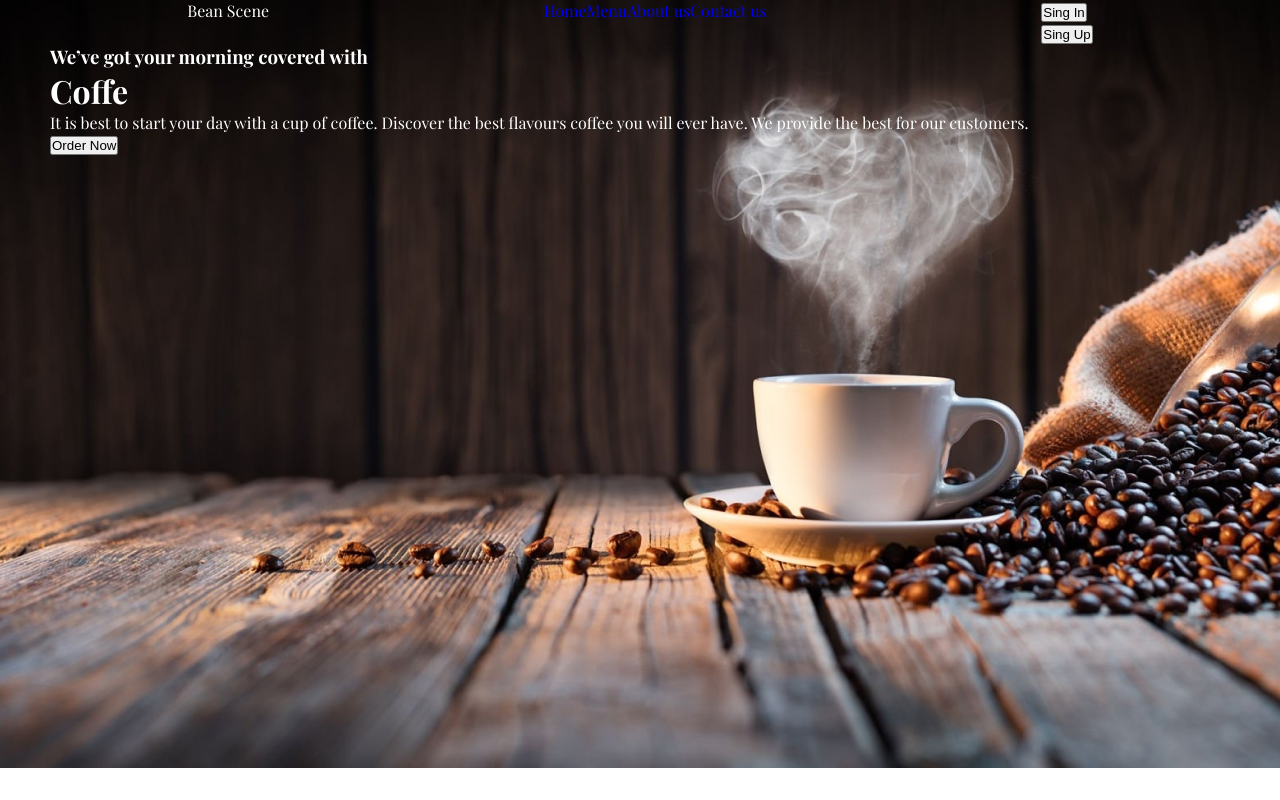
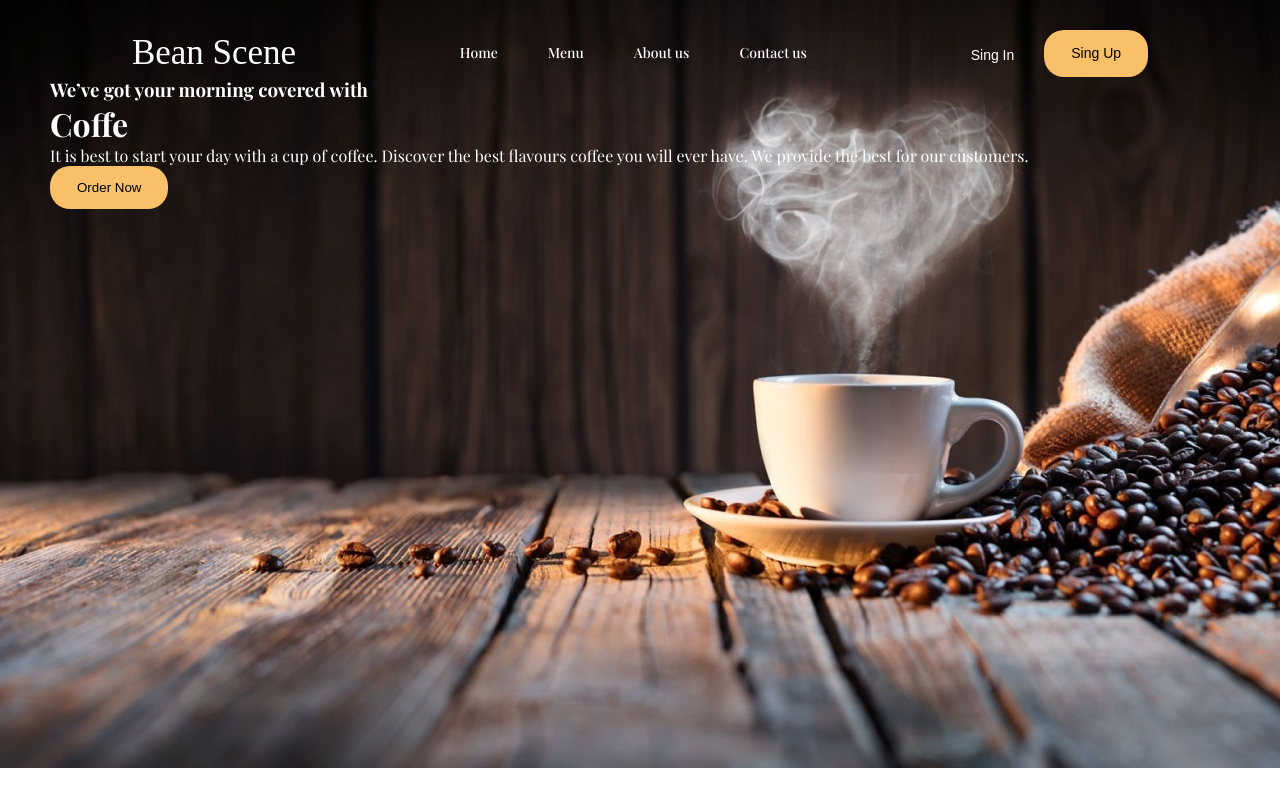
Before and after one commit to Crusaderchan/Kursova-Web-Coffe, a plain HTML site: page index.html in a window 1280 px wide. Shown: the top 800 px of the page. Drawn offline with nearby package versions, Linux system fonts and the light colour scheme; a web font is replaced by a local one.

Commit message:
made nav

```diff
--- a/css/styles.css
+++ b/css/styles.css
@@ -2,6 +2,9 @@
     --basic-font: "Playfair Display", san-serif;
     --dark-color: #1E1E1E;
     --white-color: #FFFFFF;
+    --special-font: "Clicker Script", san-serif;
+    --creamy-color: #F9C06A;
+"
 
 }
 
@@ -48,6 +51,7 @@ button {
     padding: 0;
     margin: 0;
     cursor: pointer;
+    border: 0px;
 }
 .container {
     max-width: 1180px;
@@ -65,6 +69,12 @@ section {
     padding-right: 15px;
 }
 
+.button {
+    padding: 14px 27px;
+    border-radius: 20px;
+    background-color: var(--creamy-color);
+
+}
 header {
     padding-top: 0;
     background-image: url(../img/header_hero_back_img.jpg);
@@ -73,16 +83,54 @@ header {
     background-size: 1366px;
     color: var(--white-color);
     .header-top {
+        padding-top: 30px;
         display: flex;
         justify-content: space-around;
+        align-items: center;
+        .logo {
+            font-family: var(--special-font);
+            font-size: 35px;
+        }
         nav {
 
             .nav-list {
                 display: flex;
+                gap: 50px;
+                color: var(--white-color);
+                font-family: Playfair Display;
+                font-size: 14px;
+                font-weight: 500;
+                line-height: 18.66px;
+                text-align: left;
+                li{
+                    display: flex;
+
+                }
+
+                a {
+                    color: var(--white-color);
+                }
+
             }
 
-            .registration-list {
-                display: flex;
+
+        }
+        .registration-list {
+            display: flex;
+            gap: 30px;
+            align-items: center;
+            button {
+
+                font-size: 14px;
+                font-weight: 500;
+                line-height: 18.66px;
+                text-align: left;
+
+            }
+           .sing-in-link {
+            border: 0px;
+            background: none;
+            color: var(--white-color);
             }
         }
     }
--- a/index.html
+++ b/index.html
@@ -25,7 +25,7 @@
 
                 </nav>
                 <ul class="registration-list">
-                        <li><button class="button">Sing In</button></li>
+                        <li><button class="sing-in-link">Sing In</button></li>
                         <li><button class="button">Sing Up</button></li>
                 </ul>
             </div>
```
